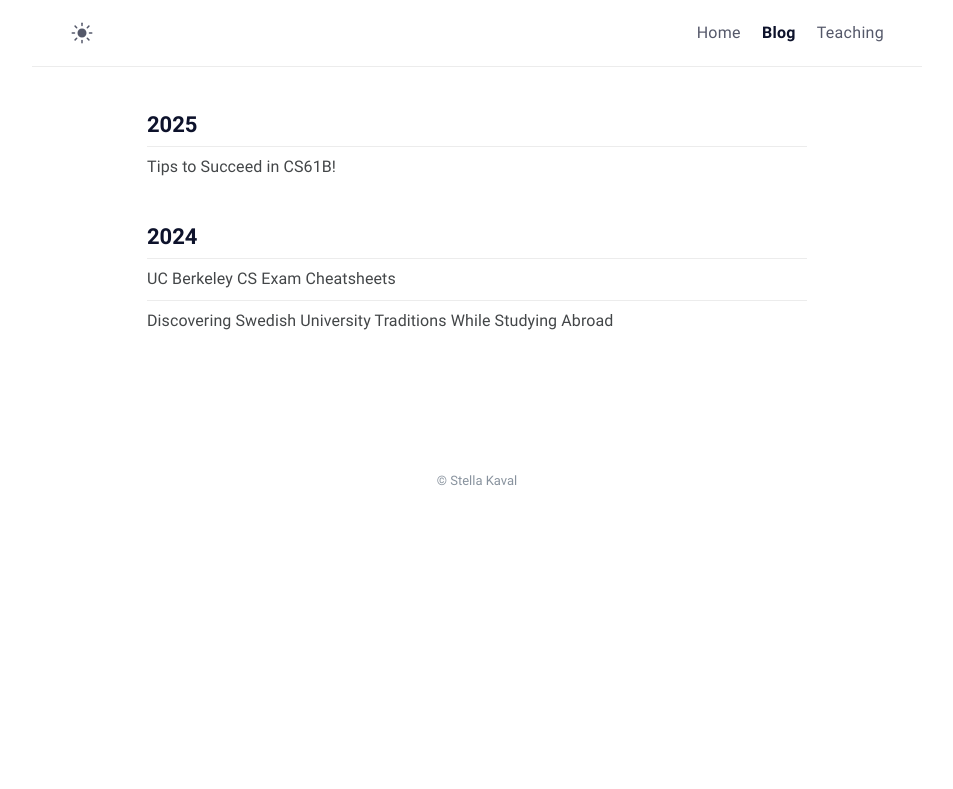
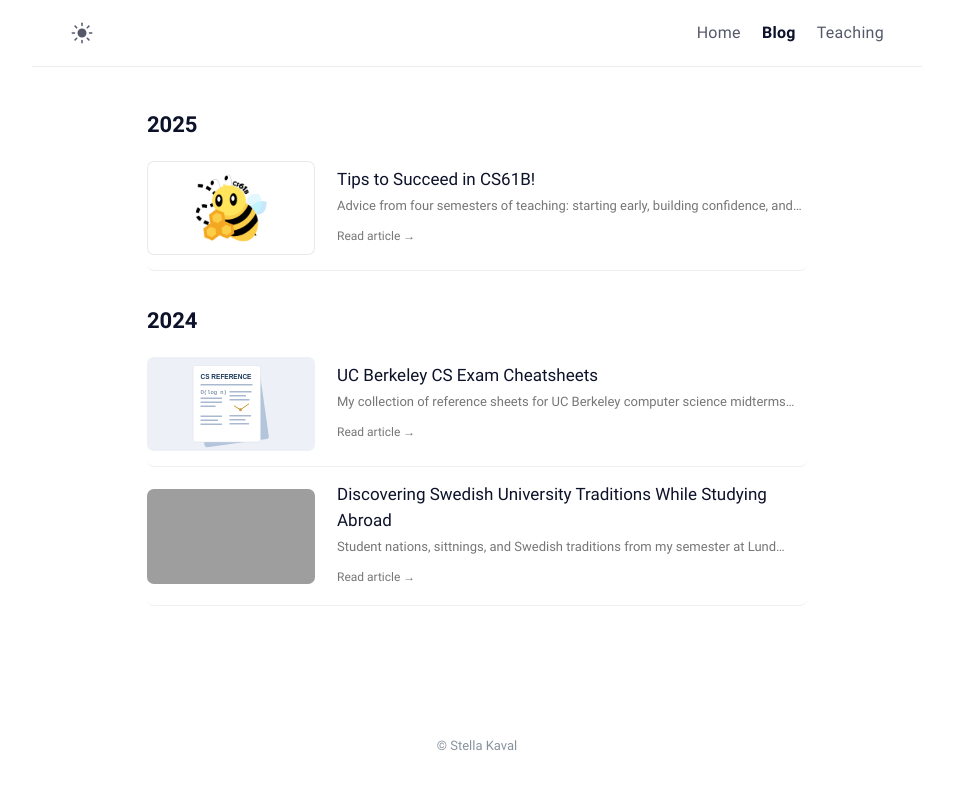
Before and after one commit to stellakaval/stellakaval.github.io, a Jekyll site: the page built from archive.html, in a window 1280 px wide. Shown: the top 789 px of the page, without its empty margins (163-1116 px from the left). Built offline with Jekyll 4.4.1, drawn with Linux system fonts in a browser that asks for light colours; grey boxes are pictures that could not be loaded.

Commit message:
Add compact thumbnail cards to blog archive

```diff
--- a/_posts/2024-01-12-cs61btips.md
+++ b/_posts/2024-01-12-cs61btips.md
@@ -4,6 +4,9 @@ date: 2025-01-12 09:45:47 +07:00
 modified: 2025-01-12 09:45:47 +07:00
 tags: []
 description:
+thumbnail: /assets/img/teaching/bee.png
+thumbnail_style: logo
+card_description: "Advice from four semesters of teaching: starting early, building confidence, and making the most of office hours."
 featured: true
 toc:
   sidebar: left
--- a/_posts/2024-05-04-studyabroad.md
+++ b/_posts/2024-05-04-studyabroad.md
@@ -4,6 +4,9 @@ date: 2024-05-04 09:45:47 +07:00
 modified: 2024-05-04 09:45:47 +07:00
 tags: []
 description:
+thumbnail: /UniversityBuilding.JPG
+thumbnail_style: photo
+card_description: "Student nations, sittnings, and Swedish traditions from my semester at Lund University."
 ---
 ### Lund University
 
--- a/_posts/2024-09-28-cheatsheets.md
+++ b/_posts/2024-09-28-cheatsheets.md
@@ -4,6 +4,9 @@ date: 2024-08-11 09:45:47 +07:00
 modified: 2025-01-12 09:45:47 +07:00
 tags: []
 description:
+thumbnail: /assets/img/blog/cheatsheets.svg
+thumbnail_style: illustration
+card_description: "My collection of reference sheets for UC Berkeley computer science midterms and finals."
 ---
 
 CS courses at Berkeley have been known to provide students with cheatsheets (aka reference sheets) during midterm and final exams. Here, I've complied my cheatsheets over the years to help others with their studying!
--- a/archive.html
+++ b/archive.html
@@ -5,6 +5,8 @@ layout: page
 excerpt: All post.
 comments: false
 ---
+
+<link rel="stylesheet" href="{{ "/assets/css/blog.css" | relative_url }}">
 
 <ul id="search-results"></ul>
 
@@ -14,9 +16,16 @@ comments: false
     <h2>{{ current_year }}</h2>
     {%- assign previous_year = current_year -%}
   {%- endunless -%}
-  <article class="post-item">
-    <h3 class="post-item-title">
-      <a href="{{ post.url }}">{{ post.title | escape }}</a>
-    </h3>
+  <article class="blog-entry">
+    <a class="blog-card" href="{{ post.url | relative_url }}">
+      <span class="blog-thumbnail {{ post.thumbnail_style }}" aria-hidden="true">
+        {% if post.thumbnail %}<img src="{{ post.thumbnail | relative_url }}" alt="" loading="lazy">{% else %}<span>Notes</span>{% endif %}
+      </span>
+      <div class="blog-card-copy">
+        <h3>{{ post.title | escape }}</h3>
+        <p>{{ post.card_description | default: post.description | escape }}</p>
+        <span class="blog-action">Read article →</span>
+      </div>
+    </a>
   </article>
 {%- endfor -%}
--- /dev/null
+++ b/assets/css/blog.css
@@ -0,0 +1,18 @@
+.page-content .blog-card{display:flex;align-items:center;gap:22px;padding:15px 0;border-bottom:1px solid #8882;border-radius:7px;color:inherit;text-decoration:none;transition:background .15s}
+.page-content .blog-card:hover{color:inherit;background:#8881}
+.blog-card:focus-visible{outline:2px solid #728dd7;outline-offset:3px}
+.blog-thumbnail{width:168px;aspect-ratio:16/9;flex:0 0 168px;overflow:hidden;border-radius:7px;background:#edf1f7;display:flex;align-items:center;justify-content:center}
+.blog-thumbnail img{width:100%;height:100%;object-fit:cover;margin:0}
+.blog-thumbnail.logo{background:#fff;box-shadow:inset 0 0 0 1px #e9e9e9}
+.blog-thumbnail.logo img{width:84%;height:82%;object-fit:contain}
+.blog-card-copy{min-width:0}
+.page-content .blog-card h3{font-size:17px;font-weight:500;line-height:1.5;margin:0}
+.page-content .blog-card p{font-size:13px;line-height:1.6;color:#767676;margin:6px 0}
+.blog-action{font-size:12px;color:#767676}
+[data-theme=dark] .blog-card p,[data-theme=dark] .blog-action{color:#aaa}
+@media(max-width:520px){.page-content .blog-card{gap:14px}.blog-thumbnail{width:112px;flex-basis:112px}.page-content .blog-card h3{font-size:14px}.page-content .blog-card p{font-size:12px}}
+/* Match the teaching cards: 94.5px thumbnail plus 15px vertical padding. */
+.page-content .blog-card{box-sizing:border-box;min-height:125.5px}
+.page-content .blog-card h3{border-bottom:0;padding-bottom:0}
+.page-content .blog-card p{display:-webkit-box;-webkit-box-orient:vertical;-webkit-line-clamp:1;overflow:hidden;margin:4px 0;line-height:1.5}
+@media(max-width:520px){.page-content .blog-card{min-height:94px}.page-content .blog-card p{display:none}}
```
Also changed, not shown: assets/img/blog/cheatsheets.svg (added).
